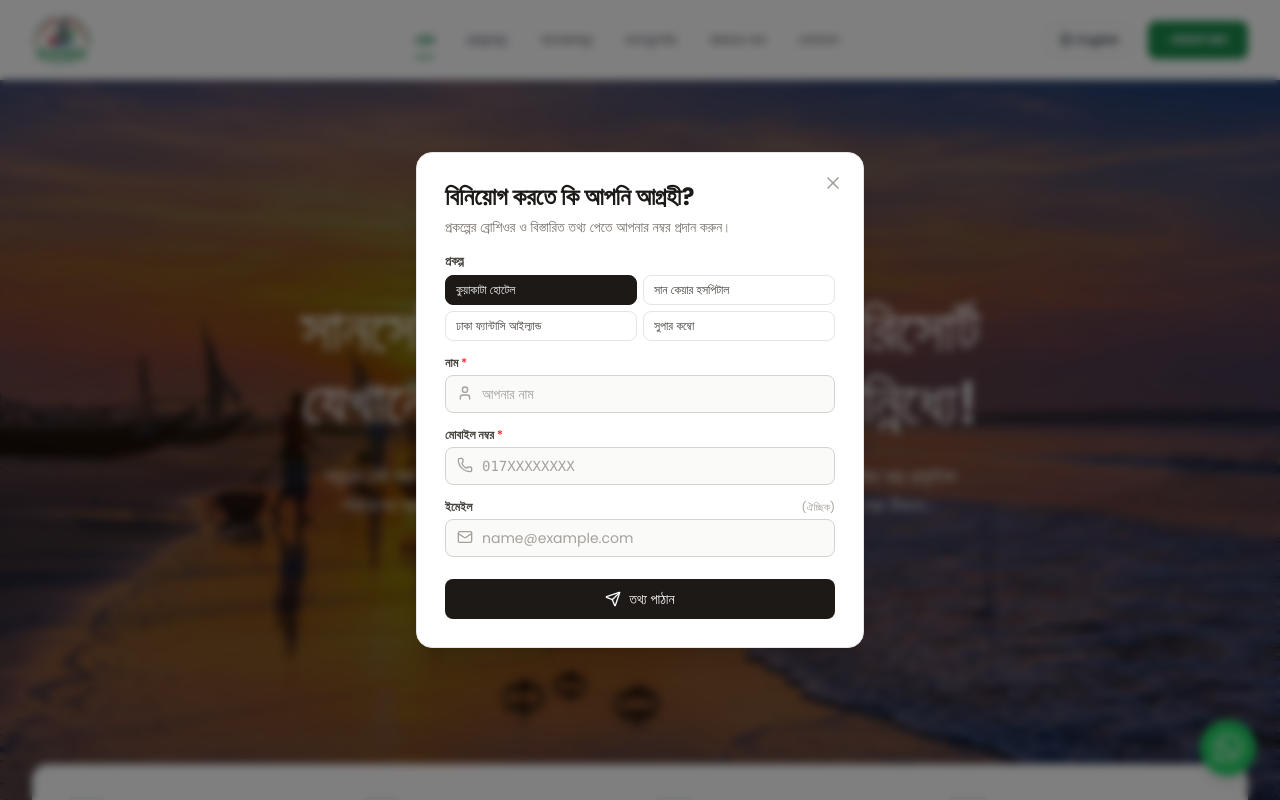
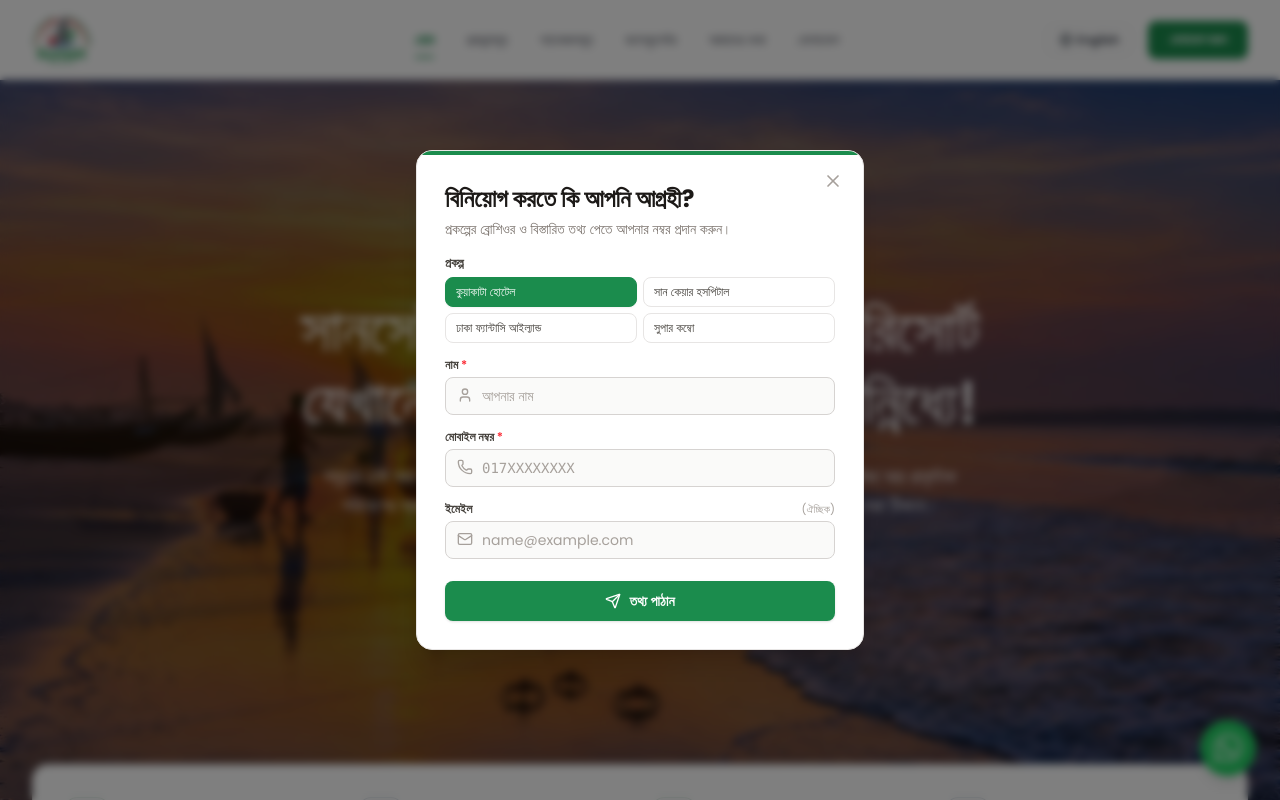
Before and after one commit to sunsetgroupbd/sunsetkuakata, a Next.js app in the folder frontend/: page / in a window 1280 px wide. Shown: the top 800 px of the page. Built offline with nearby package versions, Linux system fonts and the light colour scheme; no server answers.

Commit message:
style(popup): apply company primary green theme to buttons, active project chips, and focus states

```diff
--- a/frontend/components/ui/InvestmentLeadPopup.tsx
+++ b/frontend/components/ui/InvestmentLeadPopup.tsx
@@ -144,10 +144,10 @@ export function InvestmentLeadPopup() {
             setIsSuccess(false);
             setErrorMessage("");
           }}
-          className="fixed bottom-6 left-6 z-40 bg-white hover:bg-stone-50 text-stone-800 border border-stone-300 px-4 py-2 rounded-full shadow-md hover:shadow-lg transition-all flex items-center gap-2 cursor-pointer text-xs font-semibold"
+          className="fixed bottom-6 left-6 z-40 bg-white hover:bg-stone-50 text-stone-800 border border-green-900/30 px-4 py-2 rounded-full shadow-md hover:shadow-lg transition-all flex items-center gap-2 cursor-pointer text-xs font-semibold"
           title={isBn ? "বিনিয়োগ তথ্য" : "Investment Inquiry"}
         >
-          <Building2 className="w-4 h-4 text-emerald-700" />
+          <Building2 className="w-4 h-4 text-green-900" />
           <span>{isBn ? "বিনিয়োগে আগ্রহী?" : "Interested in Investing?"}</span>
         </button>
       )}
@@ -159,6 +159,9 @@ export function InvestmentLeadPopup() {
             className="relative w-full max-w-md bg-white rounded-2xl shadow-xl border border-stone-200 overflow-hidden"
             onClick={(e) => e.stopPropagation()}
           >
+            {/* Top brand accent bar */}
+            <div className="h-1 w-full bg-green-900" />
+
             {/* Close Button */}
             <button
               onClick={handleClose}
@@ -171,7 +174,7 @@ export function InvestmentLeadPopup() {
             {isSuccess ? (
               /* Success State */
               <div className="p-8 text-center space-y-3">
-                <div className="w-12 h-12 rounded-full bg-emerald-100 text-emerald-700 flex items-center justify-center mx-auto">
+                <div className="w-12 h-12 rounded-full bg-green-900/10 text-green-900 flex items-center justify-center mx-auto">
                   <CheckCircle2 className="w-7 h-7" />
                 </div>
                 <h3 className="font-serif text-xl font-bold text-stone-900">
@@ -185,7 +188,7 @@ export function InvestmentLeadPopup() {
                 <div className="pt-2">
                   <button
                     onClick={handleClose}
-                    className="px-5 py-2 bg-stone-900 hover:bg-stone-800 text-white rounded-lg text-xs font-semibold cursor-pointer transition-colors"
+                    className="px-6 py-2.5 bg-green-900 hover:bg-green-600 text-white rounded-lg text-xs font-semibold cursor-pointer transition-colors shadow-xs"
                   >
                     {isBn ? "ঠিক আছে" : "Close"}
                   </button>
@@ -238,7 +241,7 @@ export function InvestmentLeadPopup() {
                           onClick={() => setProjectSlug(opt.slug)}
                           className={`px-2.5 py-1.5 rounded-lg text-xs font-medium text-left border transition-all cursor-pointer ${
                             projectSlug === opt.slug
-                              ? "bg-stone-900 text-white border-stone-900"
+                              ? "bg-green-900 text-white border-green-900 shadow-xs"
                               : "bg-white hover:bg-stone-50 text-stone-700 border-stone-200"
                           }`}
                         >
@@ -262,7 +265,7 @@ export function InvestmentLeadPopup() {
                         onChange={(e) => setFullName(e.target.value)}
                         required
                         placeholder={isBn ? "আপনার নাম" : "Your Name"}
-                        className="w-full pl-9 pr-3 py-2 bg-stone-50 border border-stone-300 rounded-lg text-xs sm:text-sm text-stone-900 placeholder-stone-400 focus:bg-white focus:border-stone-900 focus:outline-none transition-colors"
+                        className="w-full pl-9 pr-3 py-2 bg-stone-50 border border-stone-300 rounded-lg text-xs sm:text-sm text-stone-900 placeholder-stone-400 focus:bg-white focus:border-green-900 focus:ring-1 focus:ring-green-900 focus:outline-none transition-colors"
                       />
                     </div>
                   </div>
@@ -281,7 +284,7 @@ export function InvestmentLeadPopup() {
                         onChange={(e) => setPhone(e.target.value)}
                         required
                         placeholder="017XXXXXXXX"
-                        className="w-full pl-9 pr-3 py-2 bg-stone-50 border border-stone-300 rounded-lg text-xs sm:text-sm text-stone-900 placeholder-stone-400 focus:bg-white focus:border-stone-900 focus:outline-none transition-colors font-mono"
+                        className="w-full pl-9 pr-3 py-2 bg-stone-50 border border-stone-300 rounded-lg text-xs sm:text-sm text-stone-900 placeholder-stone-400 focus:bg-white focus:border-green-900 focus:ring-1 focus:ring-green-900 focus:outline-none transition-colors font-mono"
                       />
                     </div>
                   </div>
@@ -303,7 +306,7 @@ export function InvestmentLeadPopup() {
                         value={email}
                         onChange={(e) => setEmail(e.target.value)}
                         placeholder="name@example.com"
-                        className="w-full pl-9 pr-3 py-2 bg-stone-50 border border-stone-300 rounded-lg text-xs sm:text-sm text-stone-900 placeholder-stone-400 focus:bg-white focus:border-stone-900 focus:outline-none transition-colors"
+                        className="w-full pl-9 pr-3 py-2 bg-stone-50 border border-stone-300 rounded-lg text-xs sm:text-sm text-stone-900 placeholder-stone-400 focus:bg-white focus:border-green-900 focus:ring-1 focus:ring-green-900 focus:outline-none transition-colors"
                       />
                     </div>
                   </div>
@@ -313,7 +316,7 @@ export function InvestmentLeadPopup() {
                     <button
                       type="submit"
                       disabled={isSubmitting}
-                      className="w-full py-2.5 bg-stone-900 hover:bg-stone-800 text-white font-medium rounded-lg text-xs sm:text-sm transition-all cursor-pointer disabled:opacity-60 flex items-center justify-center gap-2"
+                      className="w-full py-2.5 bg-green-900 hover:bg-green-600 text-white font-semibold rounded-lg text-xs sm:text-sm transition-all cursor-pointer shadow-sm hover:shadow-md disabled:opacity-60 flex items-center justify-center gap-2 active:scale-98"
                     >
                       {isSubmitting ? (
                         <>
```
